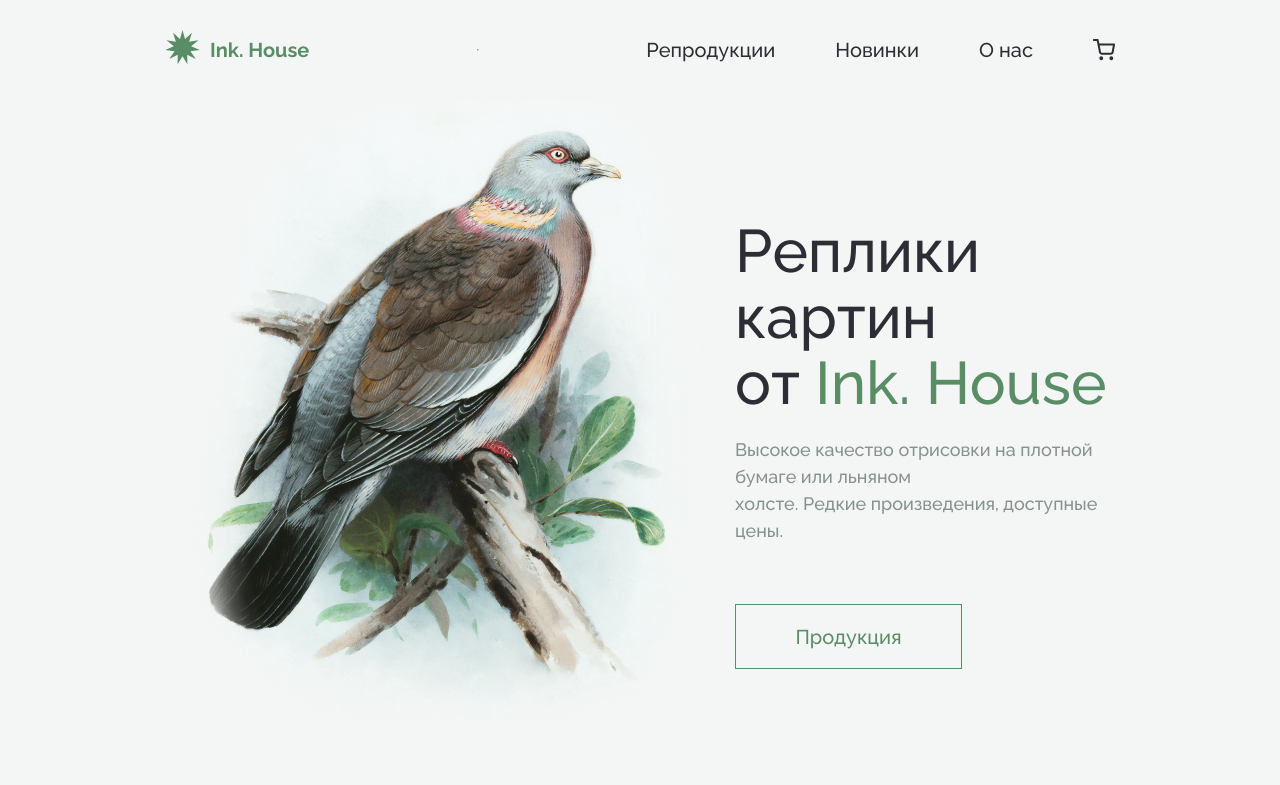
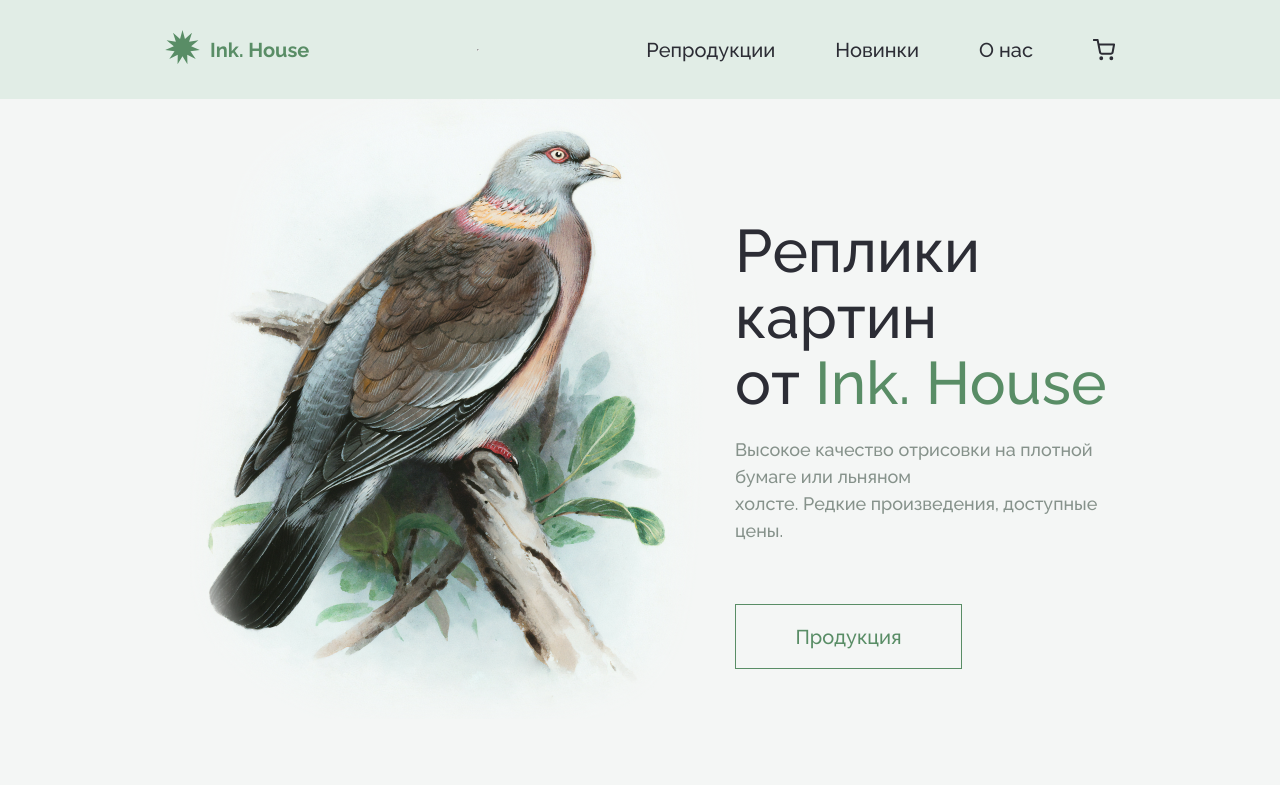
Before and after one commit to HokHHub/inkhouse, a plain HTML site: page index.html in a window 1280 px wide. Shown: the top 785 px of the page. Drawn offline with Linux system fonts and the light colour scheme; files whose address does not match are found by name.

Commit message:
little commits

```diff
--- a/style.scss
+++ b/style.scss
@@ -31,7 +31,7 @@ html{
 
 .header {
     // display: none;
-    background: #F4F6F5;
+    background: #E1EDE6;
 
     .header__title{
         color: #598D66;
```
Also changed, not shown: style.css.
